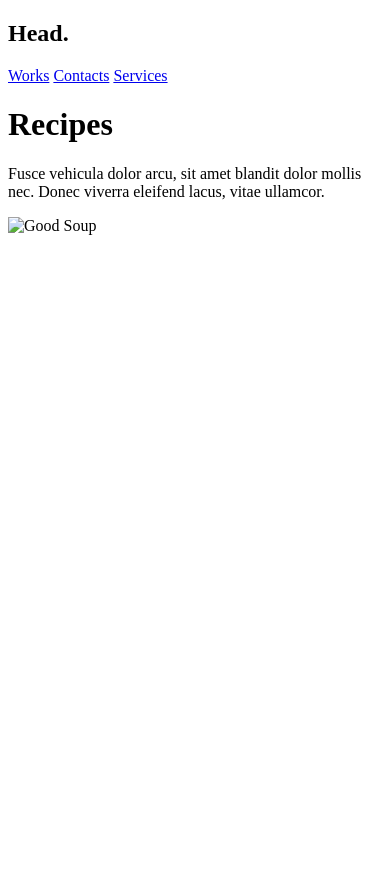
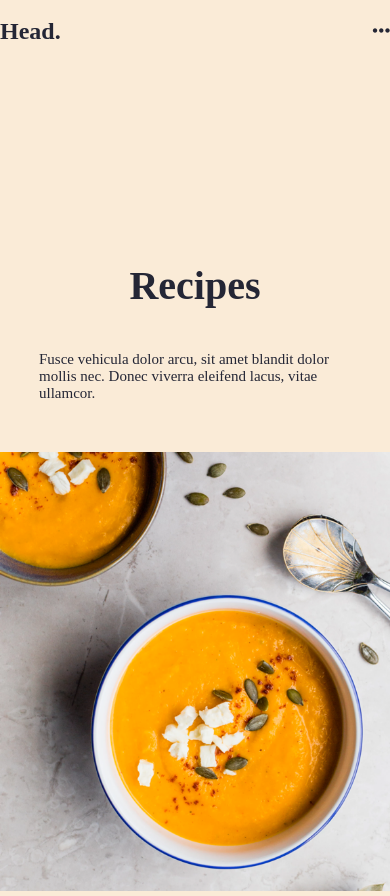
Before and after one commit to MiniMinaa/Responsive-and-Adaptive, a plain HTML site: page index.html in a window 390 px wide. Before the commit the page ends 844 px from the top, so only its background shows below. Drawn offline with nearby package versions, Linux system fonts and the light colour scheme; files that its build step writes are made by us from their sources.

Commit message:
Add CSS, media and icon

```diff
--- a/index.html
+++ b/index.html
@@ -3,29 +3,29 @@
 <head>
     <meta charset="UTF-8">
     <meta name="viewport" content="width=device-width, initial-scale=1.0">
+    <script src="https://kit.fontawesome.com/cbbc16a0dd.js" crossorigin="anonymous"></script>
     <link rel="stylesheet" href="styles/index.css">
+    <link rel="stylesheet" href="normalize.css">
     <title>Document</title>
 </head>
 <body>
-    <header>
-        <div class="logo">
-            <h2>Head.</h2>
-        </div>
-        <div class="links">
+    <header class="header">
+        <h2>Head.</h2>
+        <div class="links-container">
             <a href="#">Works</a>
             <a href="#">Contacts</a>
             <a href="#">Services</a>
         </div>
+        <h1><i class="fa-solid fa-ellipsis"></i></h1>
     </header>
-    <div class="text-container">
-        <div>
+    <div class="container">
+        <div class="text">
         <h1>Recipes</h1>
         <p>Fusce vehicula dolor arcu, sit amet blandit dolor mollis nec. Donec viverra eleifend lacus, vitae ullamcor.</p>
         </div>
         <div class="image">
-            <img src="../Responsive and Adaptive/images/Slider.png" alt="Good Soup">
+            <img src="/images/Slider.png" alt="Good Soup">
         </div>
     </div>
-
-</body>
+  </body>
 </html>
--- a/styles/index.css
+++ b/styles/index.css
@@ -0,0 +1,122 @@
+body {
+    background-color: antiquewhite;
+    color: #242635;
+    margin: 50px 50px;
+}
+.fa-solid {
+    display: none;
+}
+.header {
+    display: flex;
+    align-items: flex-end;
+    gap: 50px;
+}
+.header h2 {
+    margin: 0;
+}
+.links-container {
+    display: flex;
+    justify-content: space-between;
+    gap: 50px;
+}
+.links-container a {
+    text-decoration: none;
+    color: #242635;
+}
+.container {
+    display: flex;
+}
+.container h1 {
+    font-size: 90px;
+}
+.text {
+    display: flex;
+    flex-direction: column;
+    align-items: center;
+    justify-content: center;
+}
+.text p {
+    width: 60%;
+    font-size: 30px;
+}
+@media screen and (max-width: 650px) {
+    .container {
+        display: flex;
+        flex-wrap: wrap;
+        align-items: center;
+        justify-content: center;
+    }
+}
+/* Tablet */
+@media screen and (max-width: 650px) {
+    .text {
+        display: flex;
+        flex-direction: column;
+        align-items: center;
+        justify-content: center;
+    }
+}
+@media screen and (max-width: 650px) {
+    .text p {
+        width: 100%;
+        font-size: 20px;
+        margin-bottom: 50px;
+    }
+}
+@media screen and (max-width: 650px) {
+    .header {
+        display: flex;
+        justify-content: space-between;
+    }
+}
+
+@media screen and (max-width: 650px) {
+    img {
+        width: 100%;
+        height: auto;
+    }
+}
+@media screen and (max-width: 650px) {
+    .container h1 {
+        margin-top: 200px;
+    }
+}
+/* Mobile*/
+@media screen and (min-width: 320px) and (max-width: 500px) {
+    .text {
+        display: flex;
+        flex-direction: column;
+        align-items: center;
+        justify-content: center;
+    }
+}
+@media screen and (min-width: 320px) and (max-width: 500px) {
+    .text p {
+        width: 80%;
+        font-size: 15px;
+        margin-bottom: 50px;
+        }
+}
+@media screen and (min-width: 320px) and (max-width: 500px) {
+    .text h1 {
+        font-size: 40px;
+        }
+}
+@media screen and (min-width: 320px) and (max-width: 500px) {
+    .links-container {
+        display: none;
+    }
+}
+@media screen and (min-width: 320px) and (max-width: 500px) {
+    .fa-solid {
+        display: flex;
+        cursor: pointer;
+        font-size: 20px;
+    }
+}
+@media screen and (min-width: 320px) and (max-width: 500px) {
+    .header {
+        display: flex;
+        align-items: center;
+    }
+}
```
Also changed, not shown: images/Color.png (added), styles/normalize.css (added).
